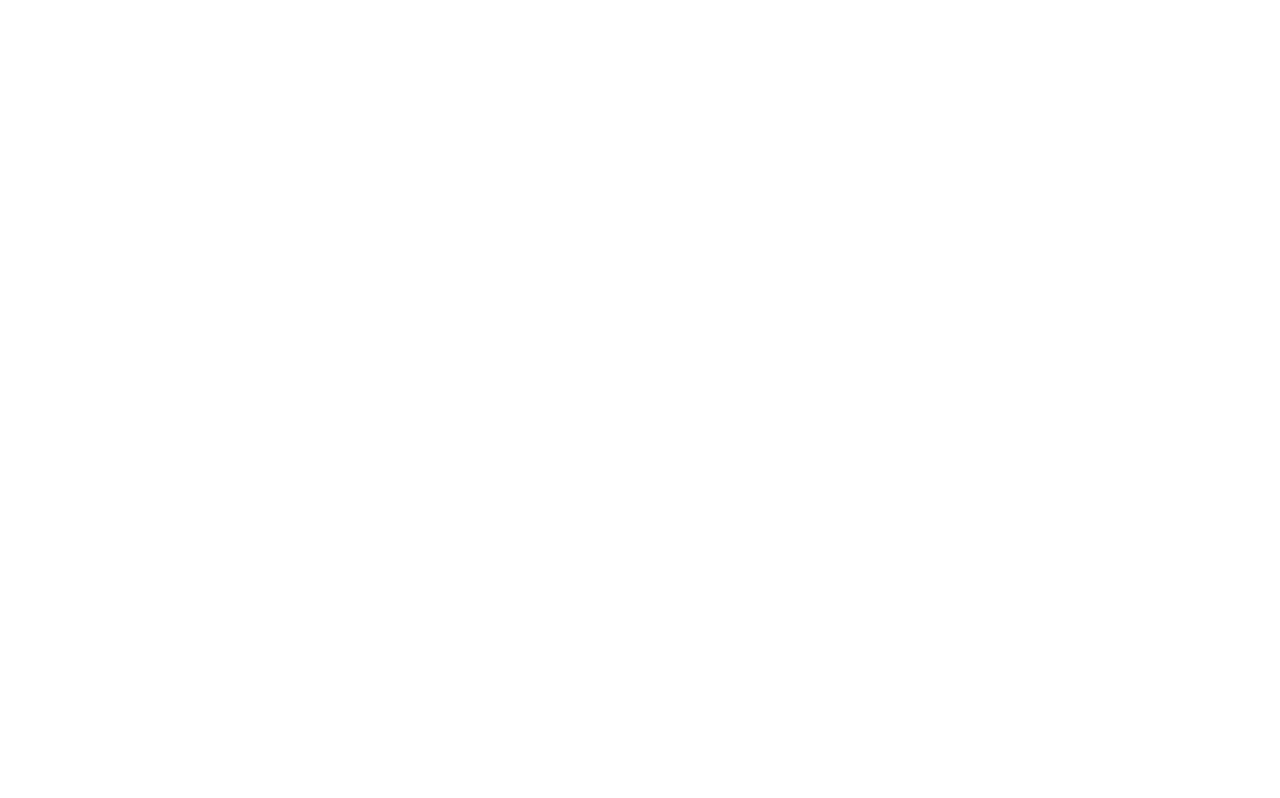
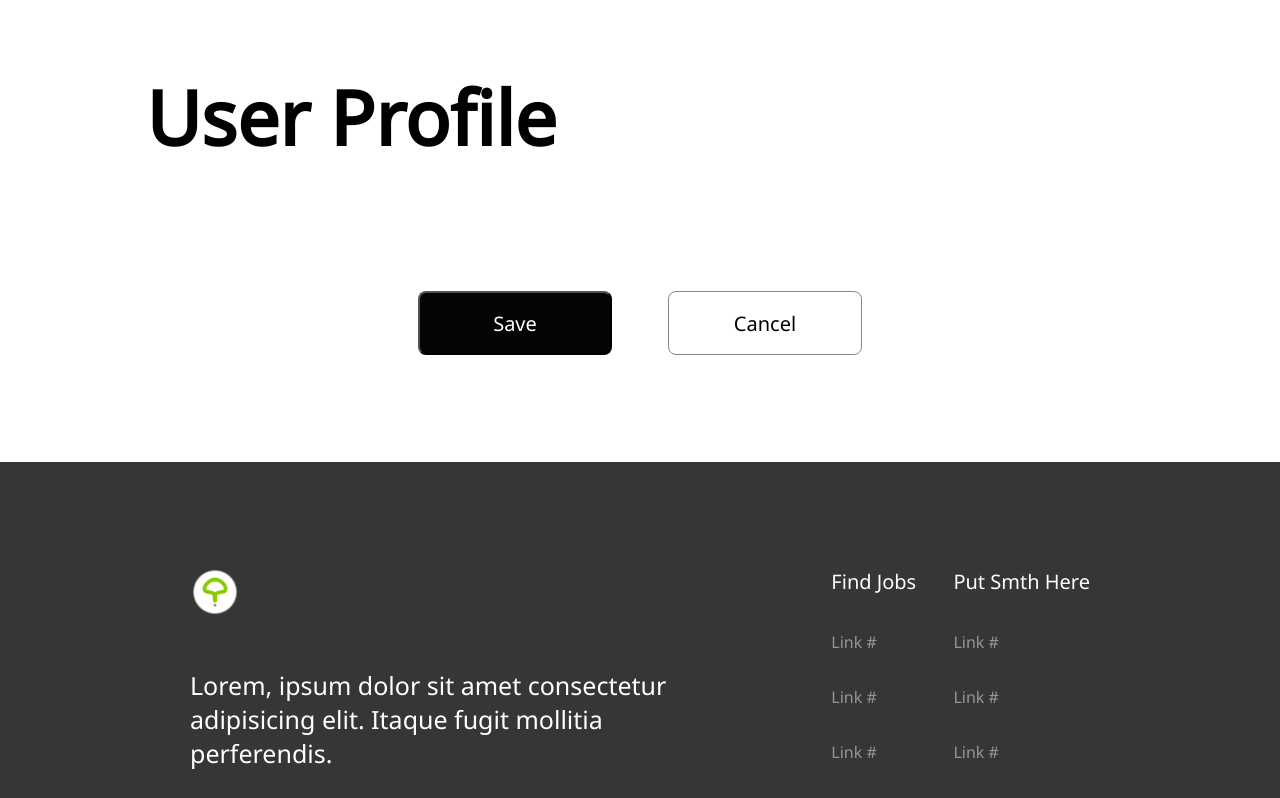
Before and after one commit to Calvinasty/Job-Post, a Vue app in the folder Jobpost_frontend/: page /userprofile in a window 1280 px wide. Before the commit this address had no page. Shown: the top 798 px of the page. Built offline with nearby package versions, Linux system fonts and the light colour scheme.

Commit message:
user profile setup

```diff
--- a/Jobpost_frontend/src/router/index.js
+++ b/Jobpost_frontend/src/router/index.js
@@ -1,6 +1,6 @@
 import { createRouter, createWebHistory } from 'vue-router'
 import LandingPage from '@/views/LandingPage.vue'
-import UserProfile from '@/views/UserProfile.vue'
+import UserProfile from '@/views/UserProfilePage.vue'
 import JobSearchPage from '@/views/JobSearchPage.vue'
 
 
@@ -13,7 +13,7 @@
       component: LandingPage
     },
     {
-      path:'/',
+      path:'/userprofile',
       name:'Userprofile',
       component:UserProfile
 
--- a/Jobpost_frontend/src/views/UserProfile.vue
+++ /dev/null
@@ -1,25 +0,0 @@
-<template>
-    <div class="Userprofile">
-        <section class="user-profile">
-            <div class="title">
-
-            </div>
-            <div class="profile">
-
-            </div>
-            <div class="btn">
-
-            </div>
-        </section>
-    </div>
-</template>
-
-<script>
-export default {
-
-}
-</script>
-
-<style lang="css" scoped>
-.user-profile {}
-</style>
--- /dev/null
+++ b/Jobpost_frontend/src/views/UserProfilePage.vue
@@ -0,0 +1,111 @@
+<template>
+    <div class="userprofile">
+
+
+
+
+        <section class="user-profile">
+            <div class="title">
+                <h1>{{ title }}</h1>
+            </div>
+            <div class="profile">
+
+            </div>
+            <div class="btnsec">
+                <button class="btn">Save</button>
+                <button class="btns">Cancel</button>
+            </div>
+        </section>
+
+        <FooterComponent />
+
+    </div>
+</template>
+
+<script>
+import FooterComponent from '../components/FooterComponent.vue';
+export default {
+    components: {
+        FooterComponent,
+
+    },
+
+    data() {
+        return {
+            title: 'User Profile'
+        }
+    },
+
+}
+</script>
+
+<style lang="css" scoped>
+.userprofile {
+    display: flex;
+    justify-content: space-between;
+    flex-direction: column;
+    gap: 50px;
+    /* background-color: #367192; */
+}
+
+.title {
+    padding: 66px 146px;
+    font-weight: 600;
+    font-size: 50px;
+}
+
+
+
+
+
+
+
+
+
+
+
+
+
+
+
+
+
+
+
+
+
+
+
+
+
+
+
+.btnsec {
+    display: flex;
+    justify-content: center;
+    align-items: center;
+    padding: 57px 0;
+    gap: 56px;
+    /* background-color: aqua; */
+}
+
+.btn {
+
+    border-radius: 8px;
+    width: 194px;
+    height: 64px;
+    font-size: 20px;
+    background-color: #040404;
+    color: #ffffff;
+}
+
+.btns {
+    border: 1px solid #878787;
+    border-radius: 8px;
+    width: 194px;
+    height: 64px;
+    font-size: 20px;
+    background-color: #FFFFFF;
+    color: #000000;
+}
+</style>
```
